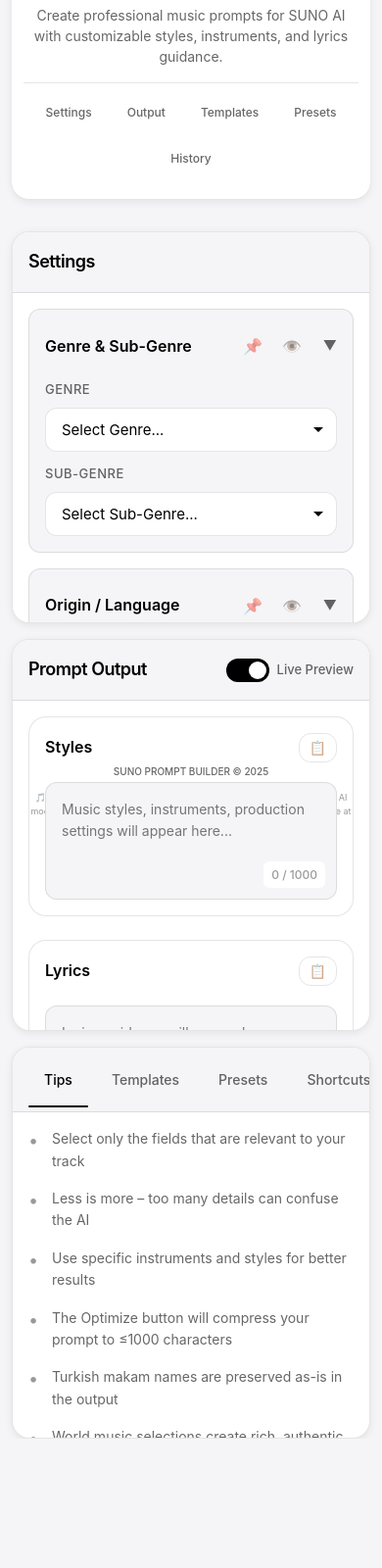
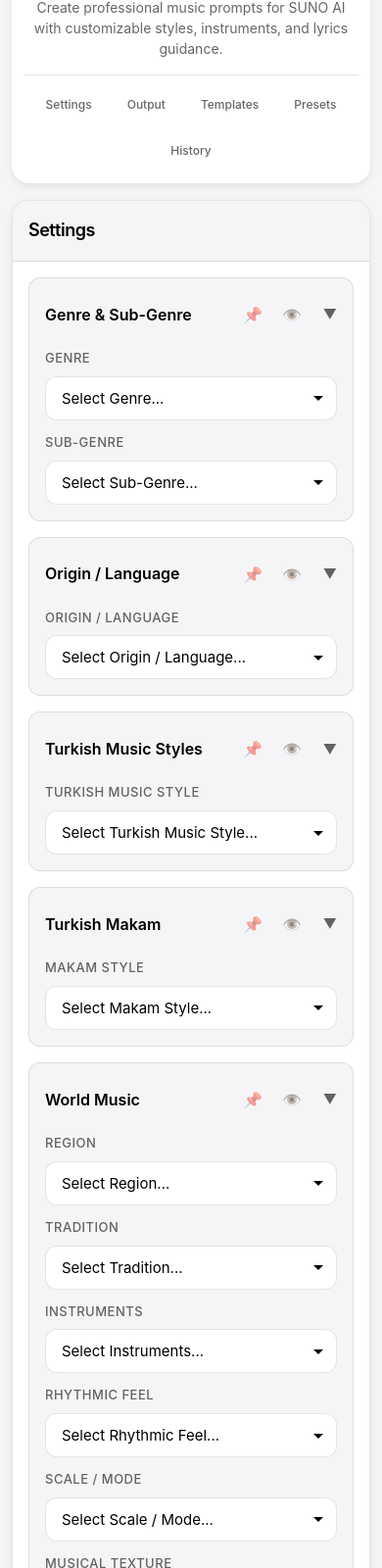
Before and after one commit to amaninos/suno-prompt-builder, a plain HTML site: page index.html in a window 390 px wide. Shown: the part 74-1674 px from the top of the page at 98% size. Before the commit the page ends 1542 px from the top, so only its background shows below. Drawn offline with Linux system fonts and the light colour scheme.

Commit message:
Restore working desktop layout and add functional navigation links

```diff
--- a/app.js
+++ b/app.js
@@ -1066,6 +1066,29 @@ class SunoPromptBuilder {
             if (!this.exportBtn.contains(e.target) && !this.exportDropdown.contains(e.target)) {
                 this.exportDropdown.classList.remove('active');
             }
+        });
+
+        // Navigation links
+        const navLinks = document.querySelectorAll('.nav-link');
+        navLinks.forEach(link => {
+            link.addEventListener('click', (e) => {
+                e.preventDefault();
+                const target = link.getAttribute('href').substring(1); // Remove #
+
+                if (target === 'settings') {
+                    document.getElementById('settings').scrollIntoView({ behavior: 'smooth', block: 'start' });
+                } else if (target === 'output') {
+                    document.getElementById('output').scrollIntoView({ behavior: 'smooth', block: 'start' });
+                } else if (target === 'templates' || target === 'presets' || target === 'history') {
+                    // Scroll to right panel and switch to the appropriate tab
+                    document.getElementById('right-panel').scrollIntoView({ behavior: 'smooth', block: 'start' });
+                    // Switch to the appropriate tab
+                    const tabBtn = document.querySelector(`.tab-btn[data-tab="${target}"]`);
+                    if (tabBtn) {
+                        tabBtn.click();
+                    }
+                }
+            });
         });
     }
 
--- a/index.html
+++ b/index.html
@@ -15,7 +15,6 @@
     </script>
 </head>
 <body>
-    <div class="container">
     <!-- Page Header -->
     <header class="page-header">
         <div class="header-content">
@@ -31,13 +30,14 @@
         </nav>
     </header>
 
+    <div class="container">
         <!-- Theme Toggle -->
         <button id="theme-toggle" class="theme-toggle" title="Toggle Dark Mode">
             <span class="theme-icon">🌙</span>
         </button>
 
         <!-- Left Panel: Settings -->
-        <aside class="panel left-panel">
+        <aside id="settings" class="panel left-panel">
             <div class="panel-header">
                 <h2>Settings</h2>
             </div>
@@ -47,7 +47,7 @@
         </aside>
 
         <!-- Center Panel: Output -->
-        <main class="panel center-panel">
+        <main id="output" class="panel center-panel">
             <div class="panel-header">
                 <h2>Prompt Output</h2>
                 <label class="live-preview-toggle">
@@ -126,7 +126,7 @@
         </main>
 
         <!-- Right Panel: Tips & History -->
-        <aside class="panel right-panel">
+        <aside id="right-panel" class="panel right-panel">
             <div class="panel-header">
                 <div class="tabs">
                     <button class="tab-btn active" data-tab="tips">Tips</button>
--- a/style.css
+++ b/style.css
@@ -82,12 +82,11 @@ body {
 /* Page Header */
 .page-header {
     max-width: 1800px;
-    margin: 0 auto;
+    margin: 0 auto var(--spacing-xl);
     padding: var(--spacing-xl) var(--spacing-lg) var(--spacing-lg);
     border-bottom: 1px solid var(--border-color);
     background: var(--bg-secondary);
     border-radius: var(--radius-lg);
-    margin-bottom: var(--spacing-xl);
     box-shadow: var(--shadow-sm);
 }
 
@@ -146,11 +145,11 @@ body {
 
 .container {
     display: grid;
-    grid-template-columns: 320px 1fr 320px;
+    grid-template-columns: 350px 1fr 350px;
     gap: var(--spacing-lg);
     max-width: 1800px;
     margin: 0 auto;
-    height: calc(100vh - 320px);
+    height: calc(100vh - 280px);
     min-height: 600px;
     align-items: start;
 }
@@ -164,7 +163,7 @@ body {
     overflow: hidden;
     border: 1px solid var(--border-color);
     height: 100%;
-    max-height: calc(100vh - 320px);
+    max-height: calc(100vh - 280px);
 }
 
 .panel-header {
@@ -1230,15 +1229,21 @@ kbd {
 }
 
 @media (max-width: 968px) {
+    .page-header {
+        margin-bottom: var(--spacing-lg);
+        padding: var(--spacing-lg) var(--spacing-md);
+    }
+
     .container {
         grid-template-columns: 1fr;
         grid-template-rows: auto auto auto;
         height: auto;
-        min-height: calc(100vh - 48px);
+        min-height: auto;
     }
 
     .panel {
         min-height: 400px;
+        max-height: none;
     }
 
     .left-panel {
@@ -1294,13 +1299,18 @@ kbd {
         padding: var(--spacing-xs) var(--spacing-sm);
     }
 
+    .page-header {
+        margin-bottom: var(--spacing-md);
+        padding: var(--spacing-md) var(--spacing-sm);
+    }
+
     .container {
         gap: var(--spacing-md);
-        height: calc(100vh - 280px);
+        height: auto;
     }
 
     .panel {
-        max-height: calc(100vh - 280px);
+        max-height: none;
     }
 
     .panel-header {
```
Lines whose indentation alone changed are shown as unchanged.
